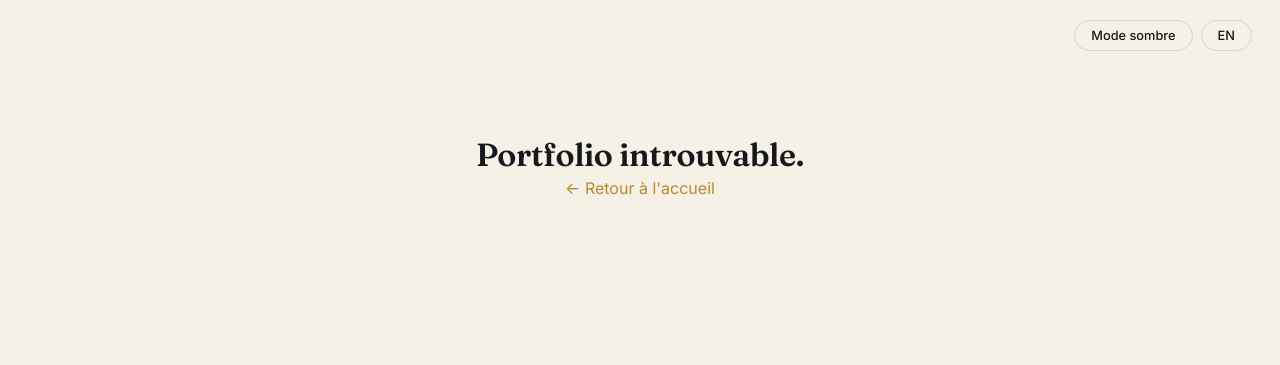
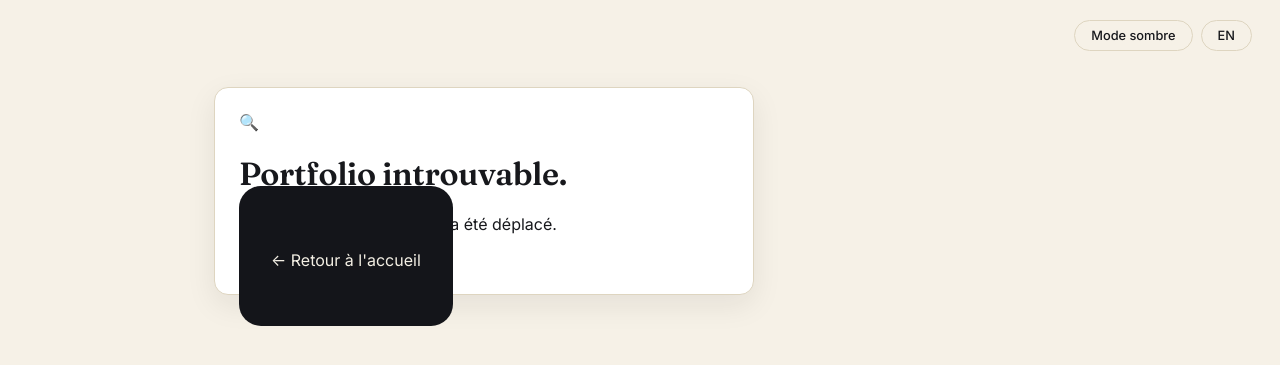
Before and after one commit to mymipronis-bot/PortfolioHub, a Flask app: template templates/404.html in a window 1280 px wide. Shown: the top 365 px of the page. Run offline with Flask 3, Linux system fonts and the light colour scheme; the template is opened without the code that fills it, so the values that code supplies are empty.

Commit message:
Enhance 404 error page layout and messaging
Updated the 404 error page to enhance user experience with improved messaging and layout.

```diff
--- a/templates/404.html
+++ b/templates/404.html
@@ -1,14 +1,20 @@
 {% extends "base.html" %}
 {% block title %}404 — PortfolioHub{% endblock %}
+
 {% block content %}
-<div class="profile-header">
+<div class="card text-center mx-auto my-5 py-5" style="max-width: 540px;">
+  <div class="fs-1 mb-2">🔍</div>
   <h1 data-i18n="not_found">Portfolio introuvable.</h1>
-  <a href="{{ url_for('home') }}">← Retour à l'accueil</a>
+  <p class="text-muted" data-i18n="not_found_desc">Ce portfolio n'existe pas ou a été déplacé.</p>
+  <div class="mt-3">
+    <a class="hero cta-primary px-4 py-2 text-decoration-none d-inline-block" href="{{ url_for('home') }}" data-i18n="back_home">← Retour à l'accueil</a>
+  </div>
 </div>
 {% endblock %}
+
 {% block scripts %}
 <script>
-  initLanguage("fr");
-  initTheme("light");
+  initLanguage();
+  initTheme();
 </script>
 {% endblock %}
```
